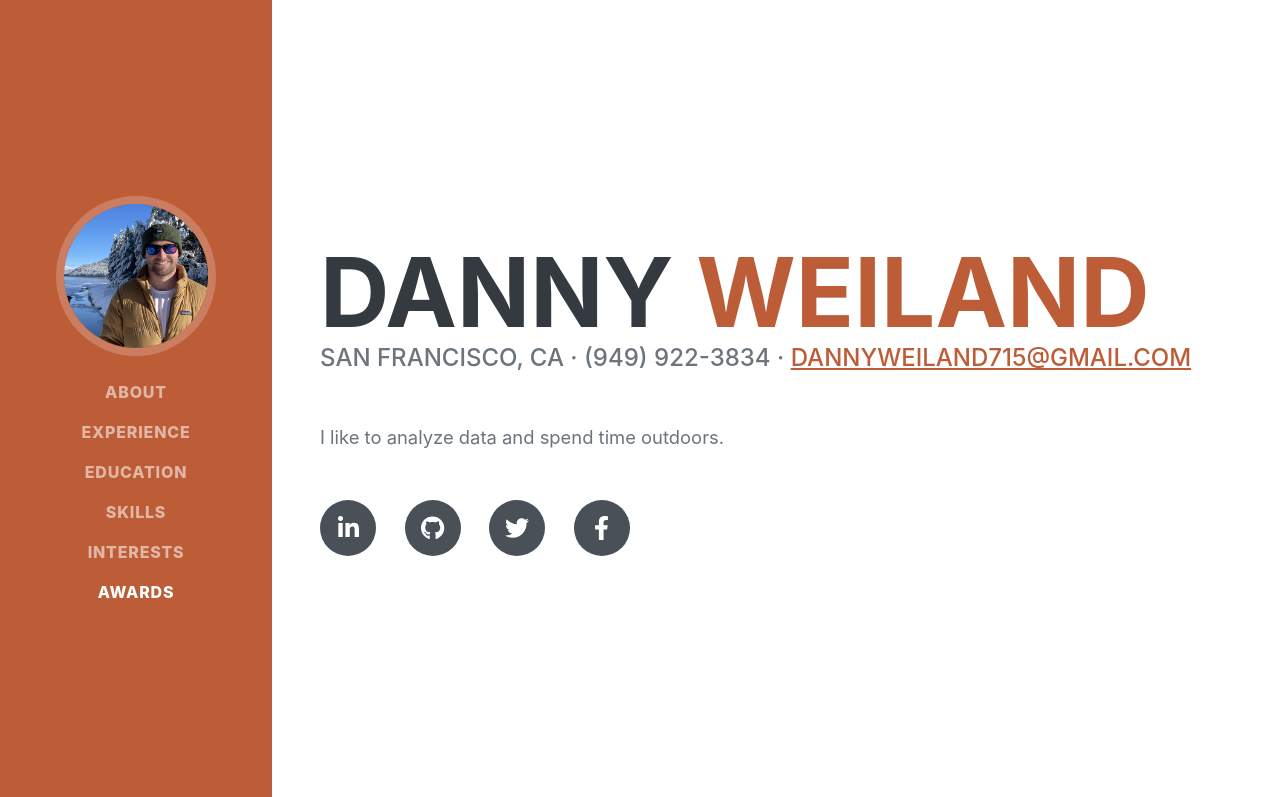
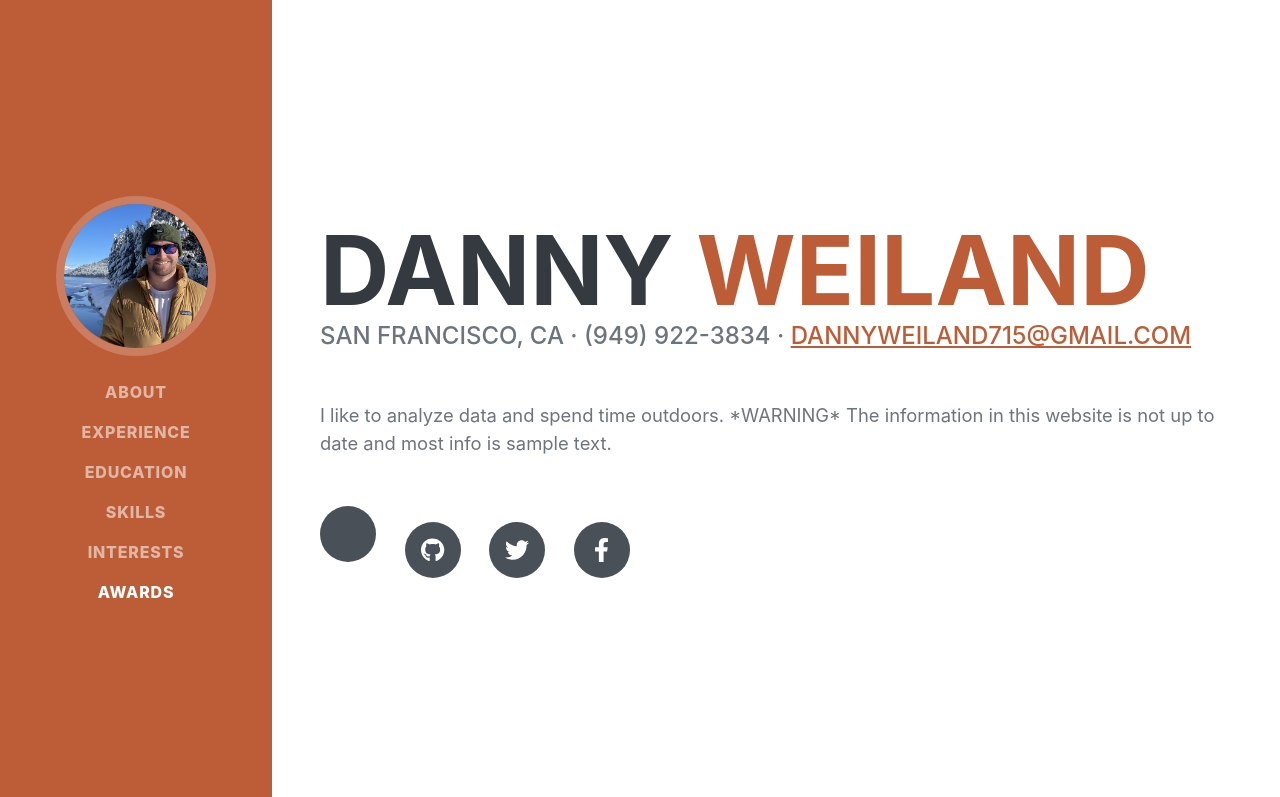
Before and after one commit to dannyweiland/Portfolio-Website, a plain HTML site: page index.html in a window 1280 px wide. Shown: the top 797 px of the page. Drawn offline with nearby package versions, Linux system fonts and the light colour scheme; a web font is replaced by a local one.

Commit message:
Update index.html

```diff
--- a/index.html
+++ b/index.html
@@ -47,9 +47,9 @@
                          San Francisco, CA · (949) 922-3834 ·
                         <a href="mailto:dannyweiland715@gmail.com">dannyweiland715@gmail.com</a>
                     </div>
-                    <p class="lead mb-5">I like to analyze data and spend time outdoors.</p>
+                    <p class="lead mb-5">I like to analyze data and spend time outdoors. *WARNING* The information in this website is not up to date and most info is sample text.</p>
                     <div class="social-icons">
-                        <a class="social-icon" href="#!"><i class="fab fa-linkedin-in"></i></a>
+                        <a class="social-icon" href="https://www.linkedin.com/in/daniel-weiland/><i class="fab fa-linkedin-in"></i></a>
                         <a class="social-icon" href="#!"><i class="fab fa-github"></i></a>
                         <a class="social-icon" href="#!"><i class="fab fa-twitter"></i></a>
                         <a class="social-icon" href="#!"><i class="fab fa-facebook-f"></i></a>
```
